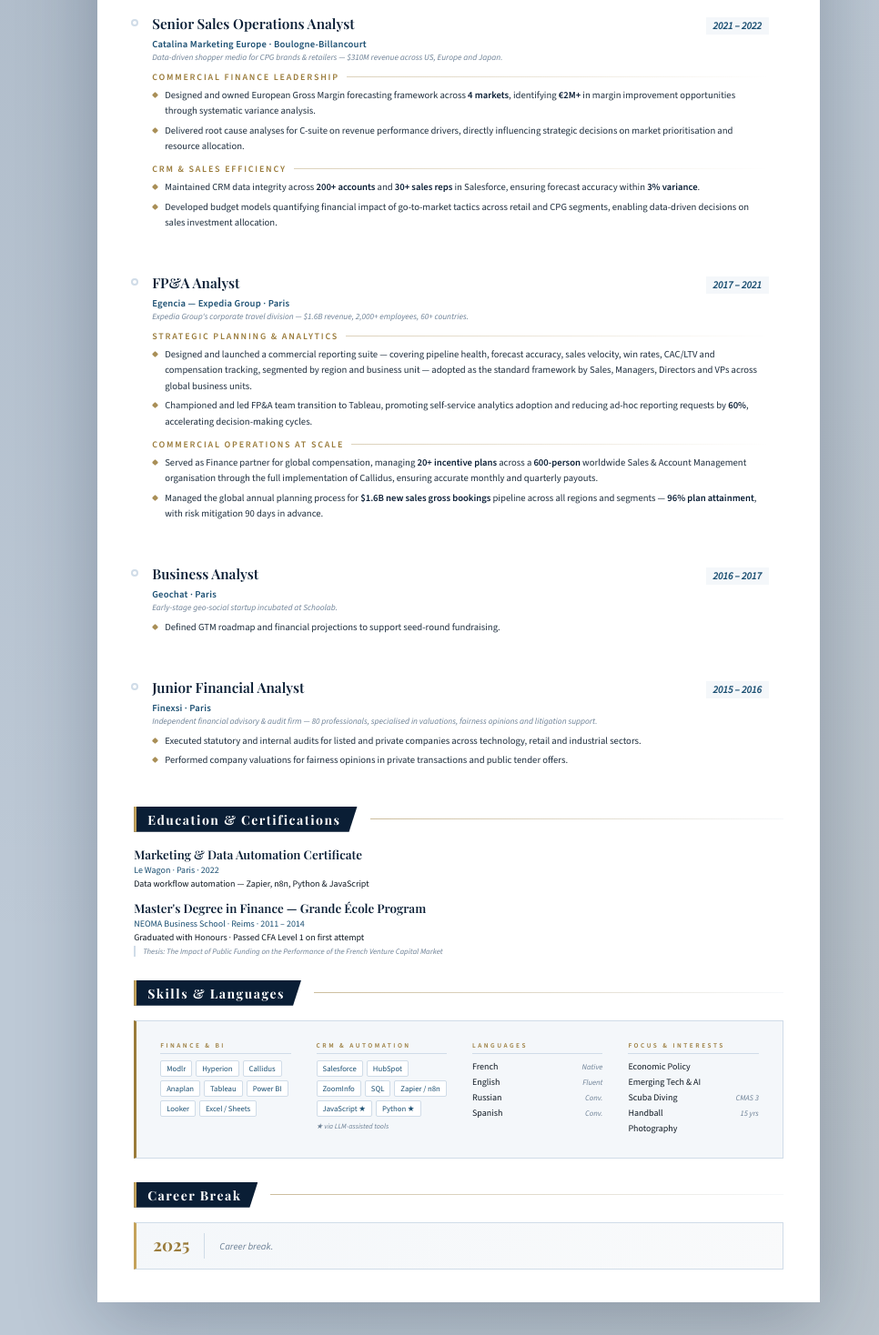
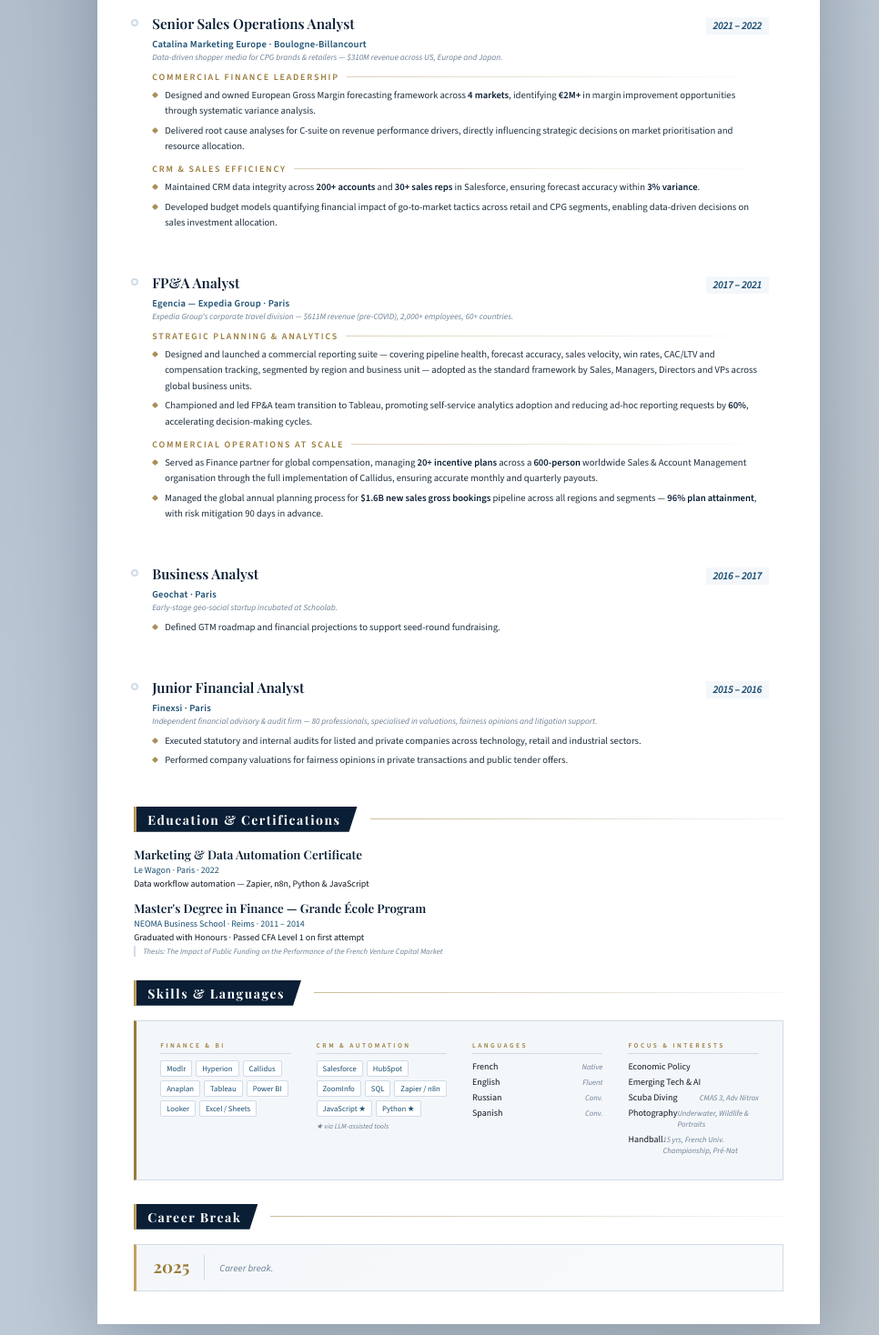
Before and after one commit to FelixMuzellec/resume, a plain HTML site: page index.html in a window 1280 px wide. Shown: the part 910-2378 px from the top of the page at 91% size, without its empty margins (136-1102 px from the left). Drawn offline with nearby package versions, Linux system fonts and the light colour scheme; a web font is replaced by a local one.

Commit message:
Update index.html

```diff
--- a/index.html
+++ b/index.html
@@ -593,7 +593,7 @@
         <div class="job-dates">2022 &ndash; 2025</div>
       </div>
       <div class="job-org">Algomarketing Ltd &middot; London (Remote)</div>
-      <div class="job-context">B2B marketing &amp; MarTech consultancy &mdash; 100+ experts, 27 countries, clients include Google, Stripe and Cisco.</div>
+      <div class="job-context">B2B marketing &amp; MarTech consultancy &mdash; $30M revenue, 100+ experts, 27 countries, clients include Google, Stripe and Cisco.</div>
       <div class="subcat">Systems Architecture &amp; Revenue Operations</div>
       <ul>
         <li>Built and owned the Salesforce/ZoomInfo commercial infrastructure from scratch — replacing Excel-based processes and automating the full cycle from lead capture to contract generation and renewal forecasting, delivering step-change improvements across lead enrichment (<strong>90% faster</strong>), nurturing, conversion, sales velocity and win rate.</li>
@@ -637,7 +637,7 @@
         <div class="job-dates">2017 &ndash; 2021</div>
       </div>
       <div class="job-org">Egencia &mdash; Expedia Group &middot; Paris</div>
-      <div class="job-context">Expedia Group's corporate travel division &mdash; $1.6B revenue, 2,000+ employees, 60+ countries.</div>
+      <div class="job-context">Expedia Group's corporate travel division &mdash; $611M revenue (pre-COVID), 2,000+ employees, 60+ countries.</div>
       <div class="subcat">Strategic Planning &amp; Analytics</div>
       <ul>
         <li>Designed and launched a commercial reporting suite &mdash; covering pipeline health, forecast accuracy, sales velocity, win rates, CAC/LTV and compensation tracking, segmented by region and business unit &mdash; adopted as the standard framework by Sales, Managers, Directors and VPs across global business units.</li>
@@ -738,9 +738,9 @@
         <span class="skill-label">Focus &amp; Interests</span>
         <div class="lang-row"><span class="lang-name">Economic Policy</span></div>
         <div class="lang-row"><span class="lang-name">Emerging Tech &amp; AI</span></div>
-        <div class="lang-row"><span class="lang-name">Scuba Diving</span><span class="lang-level">CMAS 3</span></div>
-        <div class="lang-row"><span class="lang-name">Handball</span><span class="lang-level">15 yrs</span></div>
-        <div class="lang-row"><span class="lang-name">Photography</span></div>
+        <div class="lang-row"><span class="lang-name">Scuba Diving</span><span class="lang-level">CMAS 3, Adv Nitrox</span></div>
+        <div class="lang-row"><span class="lang-name">Photography</span><span class="lang-level">Underwater, Wildlife &amp; Portraits</span></div>
+        <div class="lang-row"><span class="lang-name">Handball</span><span class="lang-level">15 yrs, French Univ. Championship, Pré-Nat</span></div>
       </div>
 
     </div>
```
